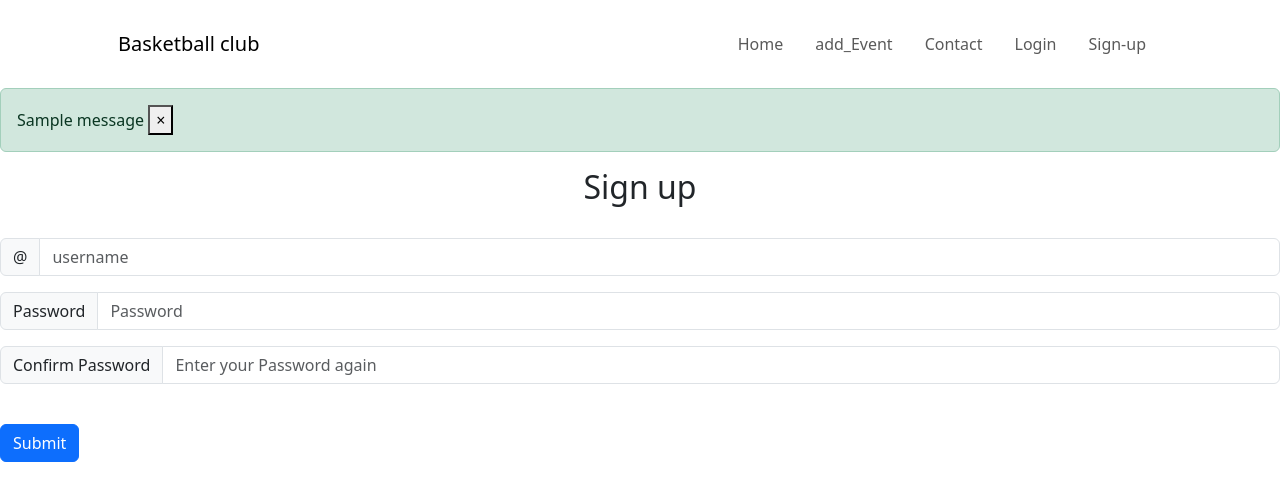
After one commit to ShreyanshTripathy/bb, a Flask app: template website/templates/sign_up.html in a window 1280 px wide. The commit adds this page. Shown: the top 501 px of the page. Run offline with Flask 3, Linux system fonts and the light colour scheme; the template is opened without the code that fills it, so the values that code supplies are empty; tables that the repository leaves empty hold one stand-in row (values such as "Sample post"); one stand-in notice (Sample message) is shown; some libraries are stand-ins or nearby versions.

Commit message:
db update, team table added, sign_up added

```diff
--- a/website/__init__.py
+++ b/website/__init__.py
@@ -21,7 +21,9 @@ def create_app():
     db.init_app(app)
 
     from .views import views
+    from .auth import auth
     app.register_blueprint(views)
+    app.register_blueprint(auth)
 
 
     with app.app_context():
--- a/website/templates/header.html
+++ b/website/templates/header.html
@@ -30,8 +30,44 @@
                     <li class="nav-item"><a class="nav-link px-lg-3 py-3 py-lg-4" href="{{url_for('home')}}">Home</a></li>
                     <li class="nav-item"><a class="nav-link px-lg-3 py-3 py-lg-4" href="{{url_for('add_Event')}}">add_Event</a></li>
                     <li class="nav-item"><a class="nav-link px-lg-3 py-3 py-lg-4" href="{{url_for('contact')}}">Contact</a></li>
+                    <li class="nav-item"><a class="nav-link px-lg-3 py-3 py-lg-4" href="">Login</a></li>
+
+
+                    <!-- this code is created to delete after the sign-up -->
+                    <li class="nav-item"><a class="nav-link px-lg-3 py-3 py-lg-4" href="">Sign-up</a></li>
                 </ul>
             </div>
         </div>
     </nav>
+
+
+    <!--    Flash Messages      -->
+    {% with messages = get_flashed_messages(with_categories=true) %}
+    {% if messages %}
+        {% for category, message in messages %}
+
+            <!--    Failure Flash Message-->
+            {% if category=='error' %}
+            <div class="alert alert-warning alter-dismissable fade show" role="alert">
+                {{ message }}
+                <button type="button" class="close" data-dismiss="alert">
+                    <span aria-hidden="true">&times;</span>
+                </button>
+            </div>
+            {% else %}
+    <!--        Success Flash Message-->
+                <div class="alert alert-success alter-dismissable fade show" role="alert">
+                    {{ message }}
+                    <button type="button" class="close" data-dismiss="alert">
+                        <span aria-hidden="true">&times;</span>
+                    </button>
+                </div>
+            {% endif %}
+        {% endfor %}
+        {% endif %}
+{% endwith %}
+
+
+
+
 </body>
--- /dev/null
+++ b/website/templates/sign_up.html
@@ -0,0 +1,48 @@
+{%include 'header.html'%}
+
+
+<form action="" method="POST">
+    <h2 align="center">Sign up</h2>
+    <br>
+
+    <div class="input-group mb-3">
+        <span class="input-group-text" id="addon-wrapping">@</span>
+        <input
+                type="text"
+                name="user_name"
+                class="form-control"
+                placeholder="username"
+                required
+                aria-label="username"
+                aria-describedby="button-addon2">
+
+    </div>
+
+    <div class="input-group mb-3">
+        <span
+                class="input-group-text"
+                id="pswrd">Password</span>
+        <input
+                type="password"
+                name="password"
+                class="form-control"
+                placeholder="Password"
+                aria-label="password"
+                required >
+    </div>
+
+    <div class="input-group mb-3">
+        <span
+                class="input-group-text" id="confirm_password">Confirm Password</span>
+        <input
+                type="password"
+                name="confirm_password"
+                class="form-control"
+                placeholder="Enter your Password again"
+                aria-label="confirm_password"
+                required >
+    </div>
+
+    <br>
+    <button type="submit" class="btn btn-primary">Submit</button>
+</form>
```
Also changed, not shown: website/auth.py (+31 -5 lines), website/models.py (+12 -2 lines).
